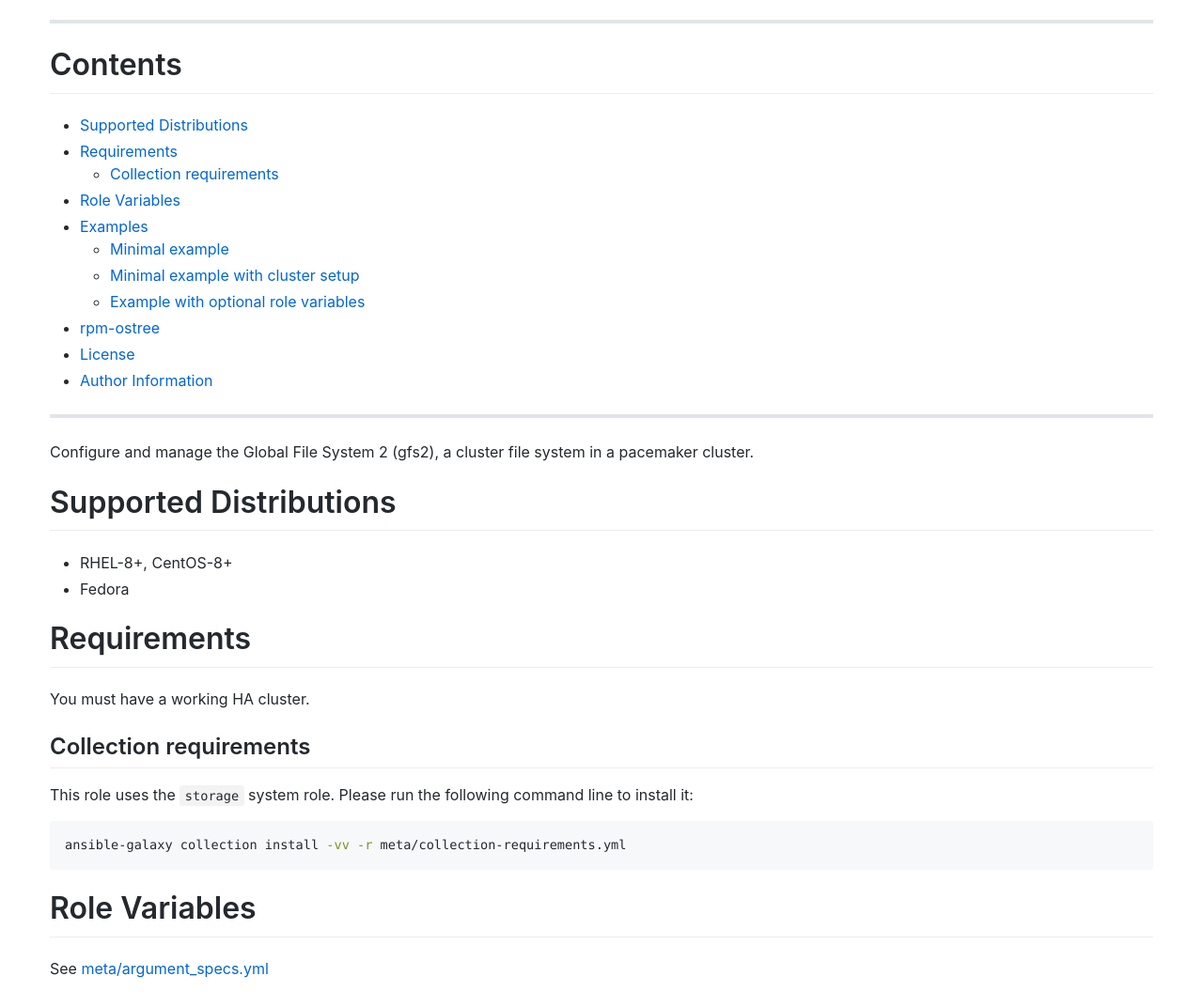
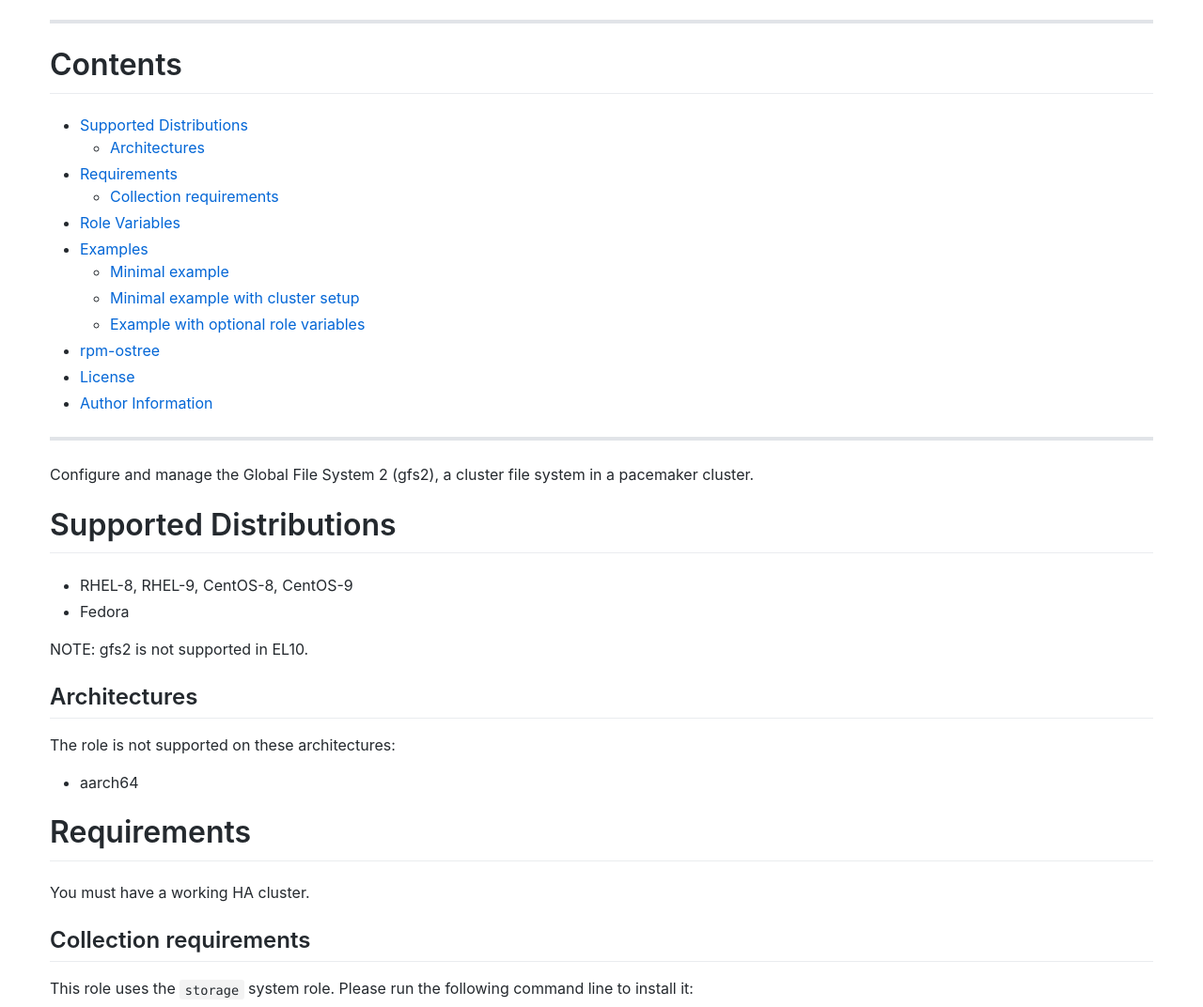
Before and after one commit to linux-system-roles/gfs2, a plain HTML site: page docs/index.html in a window 1280 px wide. Shown: the part 128-1200 px from the top of the page at 94% size. Drawn offline with Linux system fonts and the light colour scheme.

Commit message:
Update README.html for latest

```diff
--- a/docs/index.html
+++ b/docs/index.html
@@ -136,7 +136,11 @@ code span.wa { color: #60a0b0; font-weight: bold; font-style: italic; } /* Warni
 <h1 class="toc-title">Contents</h1>
 <ul>
 <li><a href="#supported-distributions"
-id="toc-supported-distributions">Supported Distributions</a></li>
+id="toc-supported-distributions">Supported Distributions</a>
+<ul>
+<li><a href="#architectures"
+id="toc-architectures">Architectures</a></li>
+</ul></li>
 <li><a href="#requirements" id="toc-requirements">Requirements</a>
 <ul>
 <li><a href="#collection-requirements"
@@ -166,8 +170,14 @@ Information</a></li>
 system in a pacemaker cluster.</p>
 <h1 id="supported-distributions">Supported Distributions</h1>
 <ul>
-<li>RHEL-8+, CentOS-8+</li>
+<li>RHEL-8, RHEL-9, CentOS-8, CentOS-9</li>
 <li>Fedora</li>
+</ul>
+<p>NOTE: gfs2 is not supported in EL10.</p>
+<h2 id="architectures">Architectures</h2>
+<p>The role is not supported on these architectures:</p>
+<ul>
+<li>aarch64</li>
 </ul>
 <h1 id="requirements">Requirements</h1>
 <p>You must have a working HA cluster.</p>
```
Also changed, not shown: latest/README.html (+12 -2 lines).
